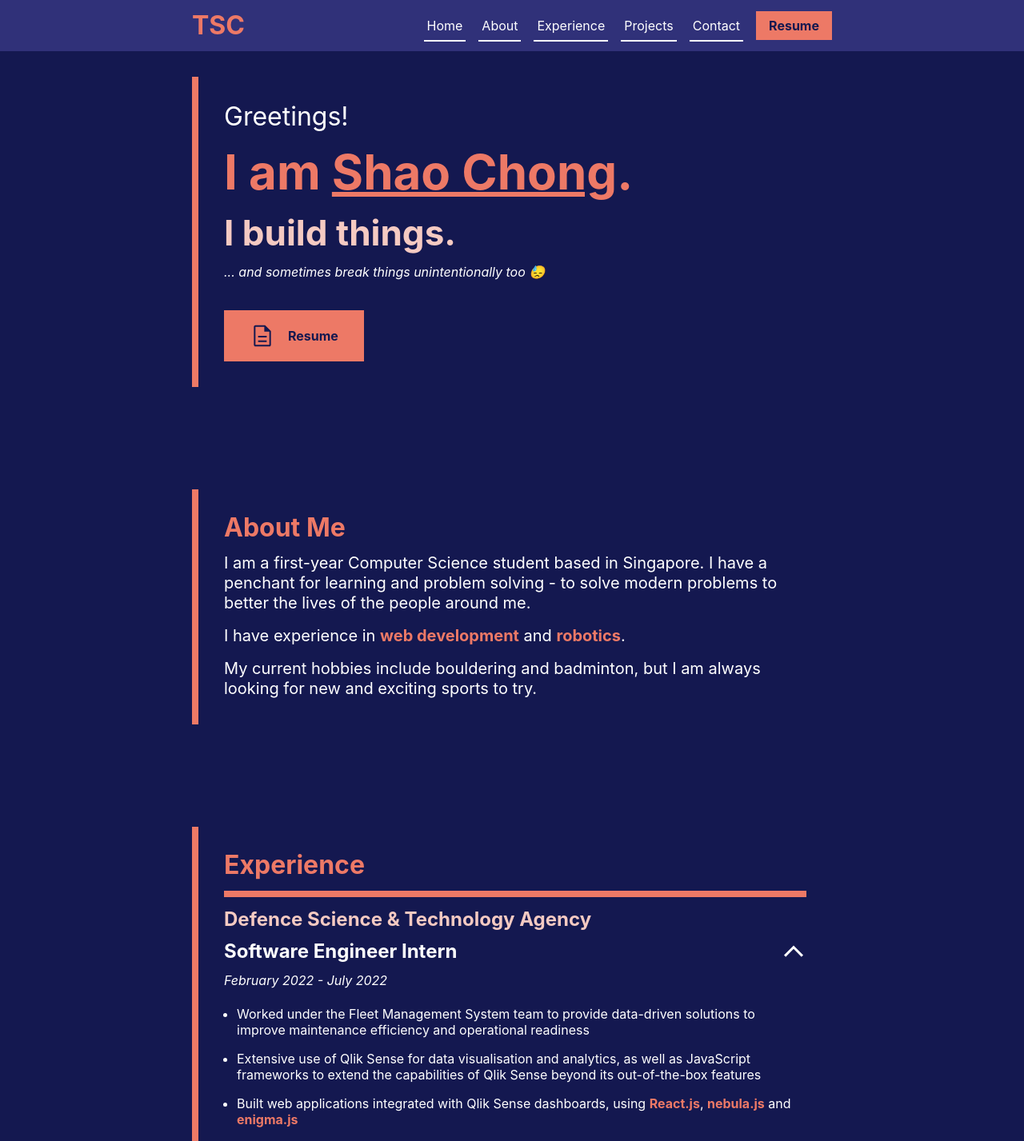
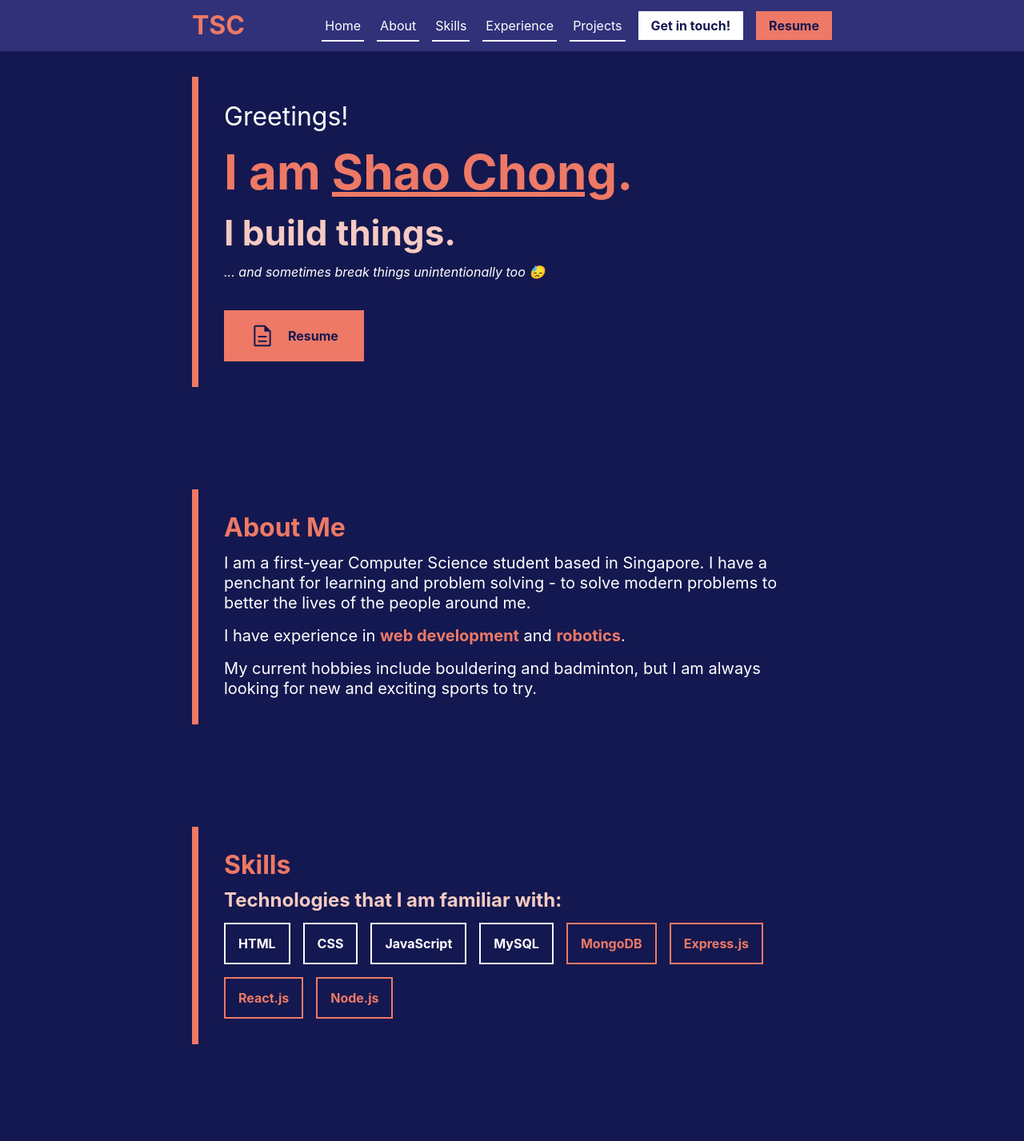
Before and after one commit to ackselz/portfolio, a Next.js app: page / in a window 1280 px wide. Shown: the top 1427 px of the page at 80% size. Built offline with nearby package versions, Linux system fonts and the light colour scheme.

Commit message:
added skills

```diff
--- a/pages/Nav.jsx
+++ b/pages/Nav.jsx
@@ -14,9 +14,9 @@ const Nav = () => {
                         <a href="#about" className={styles.item}>
                             About
                         </a>
-                        {/* <a href="#skills" className={styles.item}>
+                        <a href="#skills" className={styles.item}>
                             Skills
-                        </a> */}
+                        </a>
                         <a href="#experience" className={styles.item}>
                             Experience
                         </a>
@@ -25,8 +25,8 @@ const Nav = () => {
                         </a>
                     </div>
                     <div className={styles.mobile}>
-                        <a href="#contact" className={styles.item}>
-                            Contact
+                        <a href="#contact" className={styles.contact}>
+                            Get in touch!
                         </a>
                         <a
                             className={styles.cta}
--- /dev/null
+++ b/pages/Skills.jsx
@@ -0,0 +1,25 @@
+import React from "react";
+import styles from "../styles/Skills.module.css";
+
+const Skills = () => {
+    return (
+        <section className={styles.section}>
+            <h3 className={styles.title}>Skills</h3>
+            <h4 className={styles.subtitle}>
+                Technologies that I am familiar with:
+            </h4>
+            <div className={styles.container}>
+                <p className={styles.language}>HTML</p>
+                <p className={styles.language}>CSS</p>
+                <p className={styles.language}>JavaScript</p>
+                <p className={styles.language}>MySQL</p>
+                <p className={styles.skill}>MongoDB</p>
+                <p className={styles.skill}>Express.js</p>
+                <p className={styles.skill}>React.js</p>
+                <p className={styles.skill}>Node.js</p>
+            </div>
+        </section>
+    );
+};
+
+export default Skills;
--- a/pages/index.js
+++ b/pages/index.js
@@ -7,6 +7,7 @@ import Experience from "./Experience";
 import Projects from "./Projects";
 import Contact from "./Contact";
 import Nav from "./Nav";
+import Skills from "./Skills";
 
 export default function Home() {
     return (
@@ -22,6 +23,8 @@ export default function Home() {
                 <Hero></Hero>
                 <span id="about"></span>
                 <About></About>
+                <span id="skills"></span>
+                <Skills></Skills>
                 <span id="experience"></span>
                 <Experience></Experience>
                 <span id="projects"></span>
--- a/styles/Nav.module.css
+++ b/styles/Nav.module.css
@@ -41,6 +41,20 @@
     border-bottom: 0.124em solid #ed7966;
 }
 
+.contact {
+    margin-left: 1em;
+    padding: 0.5em 1em;
+    background-color: white;
+    color: #141850;
+    font-weight: bold;
+    transition: box-shadow 0.1s;
+}
+
+.contact:hover {
+    cursor: pointer;
+    box-shadow: 0.25em 0.25em 0 #ed7966;
+}
+
 .cta {
     margin-left: 1em;
     padding: 0.5em 1em;
@@ -52,7 +66,7 @@
 
 .cta:hover {
     cursor: pointer;
-    box-shadow: 0.125em 0.125em 0 white;
+    box-shadow: 0.25em 0.25em 0 white;
 }
 
 @media (max-width: 800px) {
--- /dev/null
+++ b/styles/Skills.module.css
@@ -0,0 +1,46 @@
+.section {
+    max-width: 800px;
+    width: 100%;
+    display: flex;
+    justify-content: center;
+    flex-direction: column;
+    gap: 1em;
+    padding: 2em;
+    border-left: 0.5em solid #ed7966;
+}
+
+.title {
+    color: #ed7966;
+    font-size: 2rem;
+}
+
+.subtitle {
+    grid-area: subtitle;
+    color: #f5cac2;
+    font-size: 1.5rem;
+}
+
+.container {
+    display: flex;
+    flex-wrap: wrap;
+    gap: 1em;
+}
+
+.language {
+    height: max-content;
+    width: max-content;
+    padding: 1em;
+    border: 0.125em solid white;
+    font-weight: bold;
+    text-align: center;
+}
+
+.skill {
+    height: max-content;
+    width: max-content;
+    padding: 1em;
+    border: 0.125em solid #ed7966;
+    color: #ed7966;
+    font-weight: bold;
+    text-align: center;
+}
```
